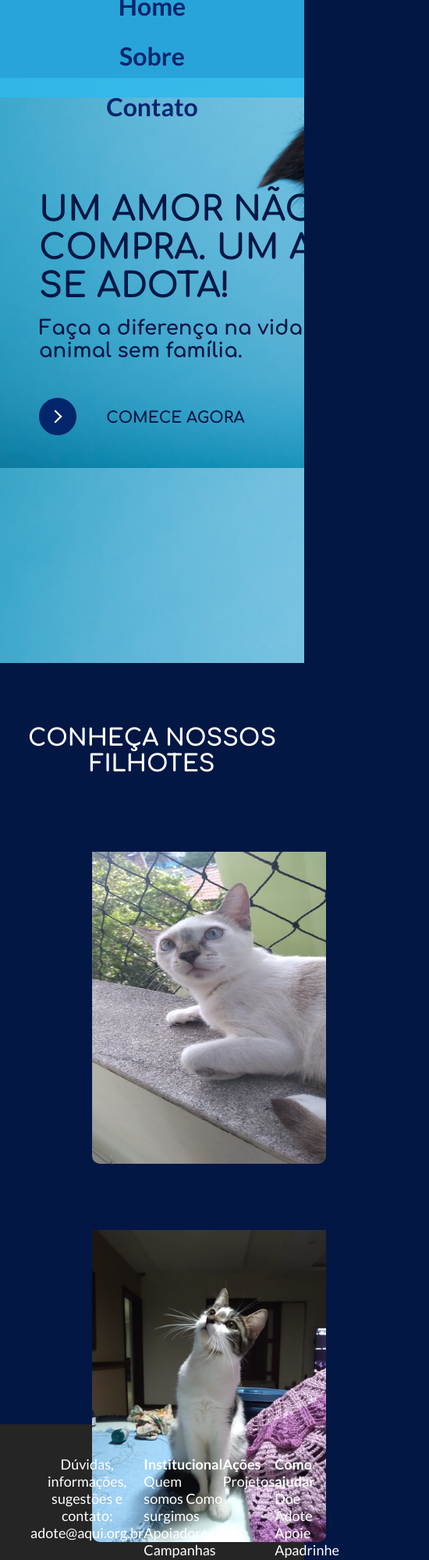
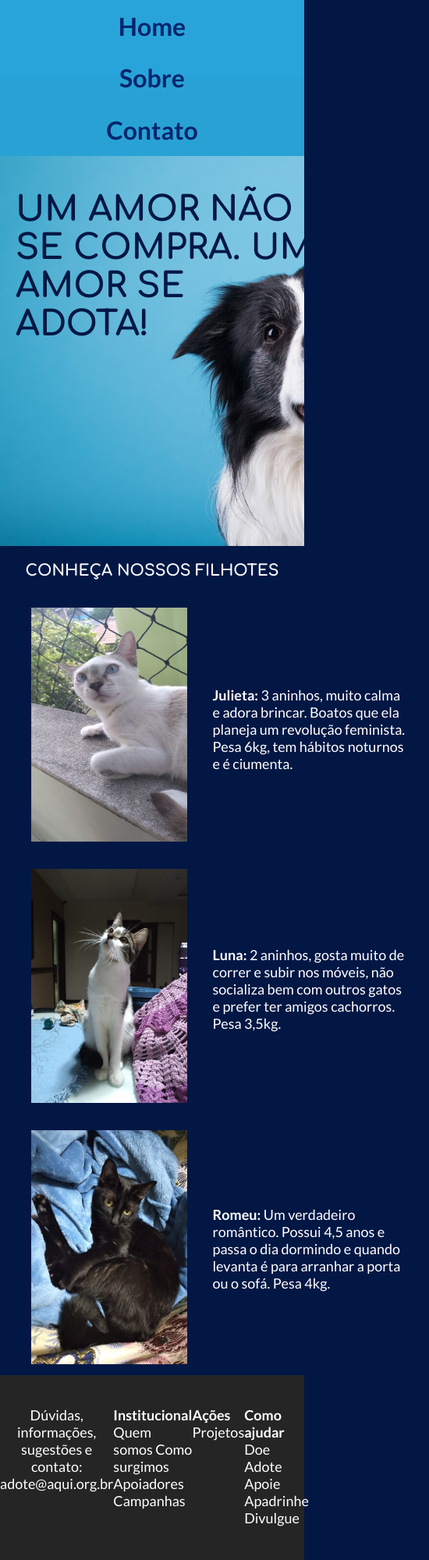
Before and after one commit to rioribeirods/adoteaqui1, a plain HTML site: page index.html in a window 390 px wide. Shown: the top 2000 px of the page at 78% size, 550 px wide, since content can reach past the window. Drawn offline with Linux system fonts and the light colour scheme.

Commit message:
added responsivity

```diff
--- a/style.css
+++ b/style.css
@@ -1,16 +1,3 @@
-@media only screen and (max-width: 700px) {
-    .logo {
-      display: none;
-    }
-    .b4 {
-        display: none;
-    }
-    nav .botoes {
-        height: 150px;
-        flex-direction: column;
-        align-items: center;
-    }
-  }
 .container {
     position: absolute;
     background-color: #021744;
@@ -22,7 +9,7 @@
 }
 .fundo {
     position: static;
-    height: 750px;
+    height: 950px;
     width: 100vw;
     background-image: url(./dog2.jpg);
     background-size: cover;
@@ -33,10 +20,8 @@
     padding-top: 100px;
     margin-left: 50px;
     width: 500px;
-    /* text-align: justify; */
     font-family: 'Comfortaa', cursive;
     color: #021744;
-    /* text-shadow: 1px 1px white; */
 }
 .lateral :nth-child(1) {
     font-size: 44px;
@@ -79,7 +64,6 @@ figure img {
     width: 300px;
     height: 400px;
     padding-top: 50px;
-    border-radius: 10px;
 }
 main.pets-table {
     align-items: center;
@@ -166,19 +150,19 @@ nav {
     cursor: pointer;
 }
 .b1:hover {
-    color:  #06aae1;
+    color:  white;
     transform: scale(1.1);
     transition: transform .2s;
     cursor: pointer;
 }
 .b2:hover {
-    color:  #06aae1;
+    color:  white;
     transform: scale(1.1);
     transition: transform .2s;
     cursor: pointer;
 }
 .b3:hover {
-    color:  #06aae1;
+    color:  white;
     transform: scale(1.1);
     transition: transform .2s;
     cursor: pointer;
@@ -186,8 +170,6 @@ nav {
 .b4 {
     flex-grow: 1;
 }
-
-/* From uiverse.io */
 button {
     display: inline-block;
     cursor: pointer;
@@ -281,3 +263,126 @@ button {
 div.text {
     margin-top: 2800px;
 }
+.button-static {
+    display: static;
+}
+@media only screen and (max-width: 700px) {
+    .logo {
+      display: none;
+    }
+    .b4 {
+        display: none;
+    }
+    .container {
+        display: absolute;
+    }
+    nav .botoes {
+        display: flex;
+        flex-direction: row;
+        justify-content: space-around;
+        align-items: center;
+        width: 100vw;
+        background-color: #2fb9ecdc;
+        color: #03256c;
+        height: 200px;
+        flex-direction: column;
+        align-items: center;
+        padding-top: 100px;
+    }
+    nav.nav {
+        position: relative;
+        display: flex;
+        margin: 0;
+    }
+
+    div.fundo {
+        position: static;
+        height: 500px;
+        width: 100vw;
+        background-image: url(./dog2.jpg);
+        background-size: cover;
+        background-position-y: 0px;
+        margin-top: 100px;
+    }
+    .button-static {
+        display: none;
+    }
+    header.lateral {
+        display: flex;
+        padding: 0px;
+        padding-left: 20px;
+        margin: 0px;
+        width: 400px;
+        font-family: 'Comfortaa', cursive;
+        color: #021744;
+    }
+    .lateral p {
+        font-size: 32px ;
+    }
+    .lateral :nth-child(2) {
+        display: none;
+    }
+    .conheca {
+        padding-top: 0px ;
+        font-size: 20px ;
+    }
+    main {
+        align-items: flex-start ;
+        justify-content: center;
+        width: 50vw ;
+        height: 1000px ;
+        flex-wrap: wrap;
+        margin: 0 ;
+    }
+    figure img {
+        width: 200px ;
+        height: 300px ;
+        padding-top: 0px ;
+    }
+    main.pets-table {
+        align-items: center;
+        justify-content: space-evenly;
+        padding-right: 200px ;
+    }
+    .descricao {
+        position: absolute;
+        height: 1000px ;
+        width: 40vw ;
+        flex-wrap: nowrap ;
+        display: flex;
+        flex-direction: column ;
+        justify-content: space-around;
+        margin-top: 100px ;
+        margin-left: 400px ;
+        width: 60vw;
+    }
+    .paragrafo {
+        margin-left: 200px ;
+        flex-direction: column ;
+        height: 700px ;
+        width: 40vw ;
+        height: 100px;
+        text-align: left ;
+        width: 250px;
+        font-size: 18px;
+        margin-bottom: 100px;
+    }
+    .rodape {
+        display: flex;
+        height: 200px;
+        margin: 0 auto;
+        padding-left: 0vw;
+        padding-right: 0vw;
+        padding-top: 40px;
+        font-size: 18px;
+        background-color: rgb(37, 37, 37);
+        justify-content: space-evenly;
+    }
+    .email {
+        width: 200px;
+        text-align: center;
+    }
+    .rodape1 {
+        width: 110px;
+    }
+  }
```
